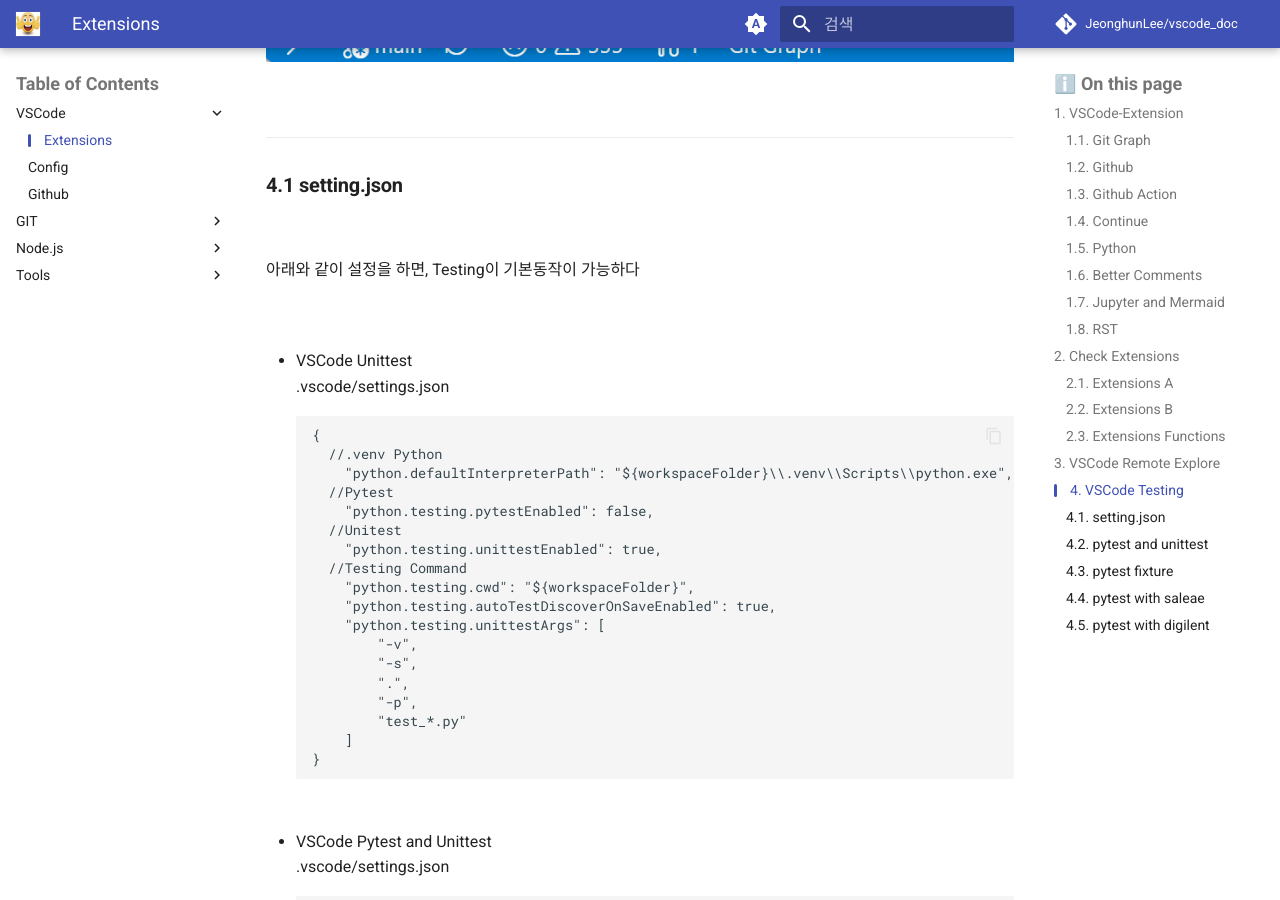
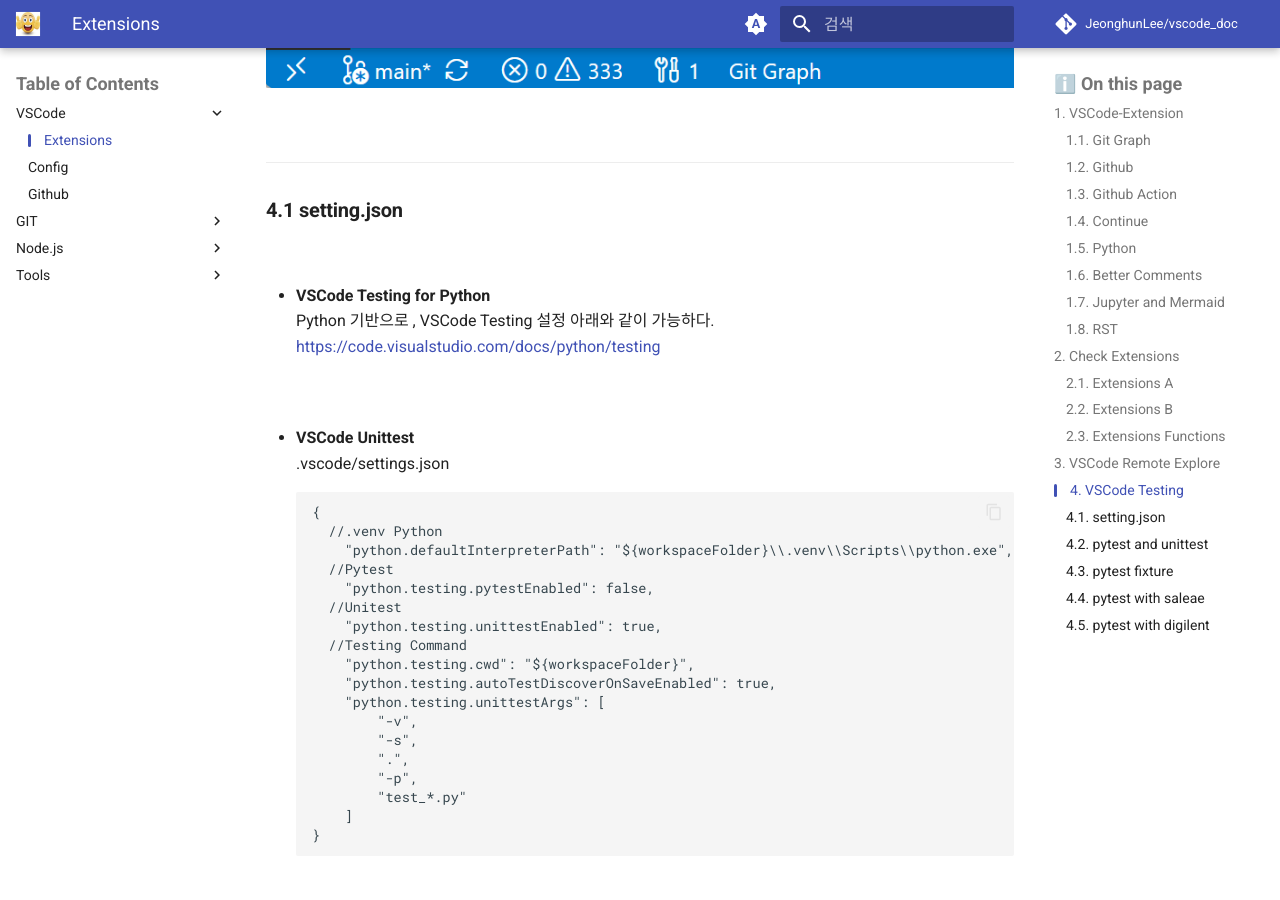
Before and after one commit to JeonghunLee/vscode_doc, an MkDocs documentation site: the page built from docs/index.md, in a window 1280 px wide and 900 px high, scrolled down 31351 px. Built offline with MkDocs 1.6.1 and Material for MkDocs 9.7.7, drawn with Linux system fonts in a browser that asks for light colours; comment, search, counter and statistics services are not loaded; some of the changed text lies outside the part shown.

Commit message:
Enhance VSCode Testing section with Python-specific details and formatting

````diff
--- a/docs/index.md
+++ b/docs/index.md
@@ -425,8 +425,9 @@
 
 <br/>
 
-* VSCode Testing
+* **VSCode Testing**
 https://code.visualstudio.com/docs/debugtest/testing
+https://code.visualstudio.com/docs/python/testing
 
 <br/>
 
@@ -479,11 +480,13 @@
 
 <br/>
 
-아래와 같이 설정을 하면, Testing이 기본동작이 가능하다
+* **VSCode Testing for Python**
+Python 기반으로 , VSCode Testing 설정 아래와 같이 가능하다.
+https://code.visualstudio.com/docs/python/testing
 
 <br/>
 
-* VSCode Unittest
+* **VSCode Unittest**
 .vscode/settings.json
 ```
 {
@@ -507,7 +510,7 @@
 ```
 <br/>
 
-* VSCode Pytest and Unittest
+* **VSCode Pytest and Unittest**
 .vscode/settings.json
 ```
 {
````
